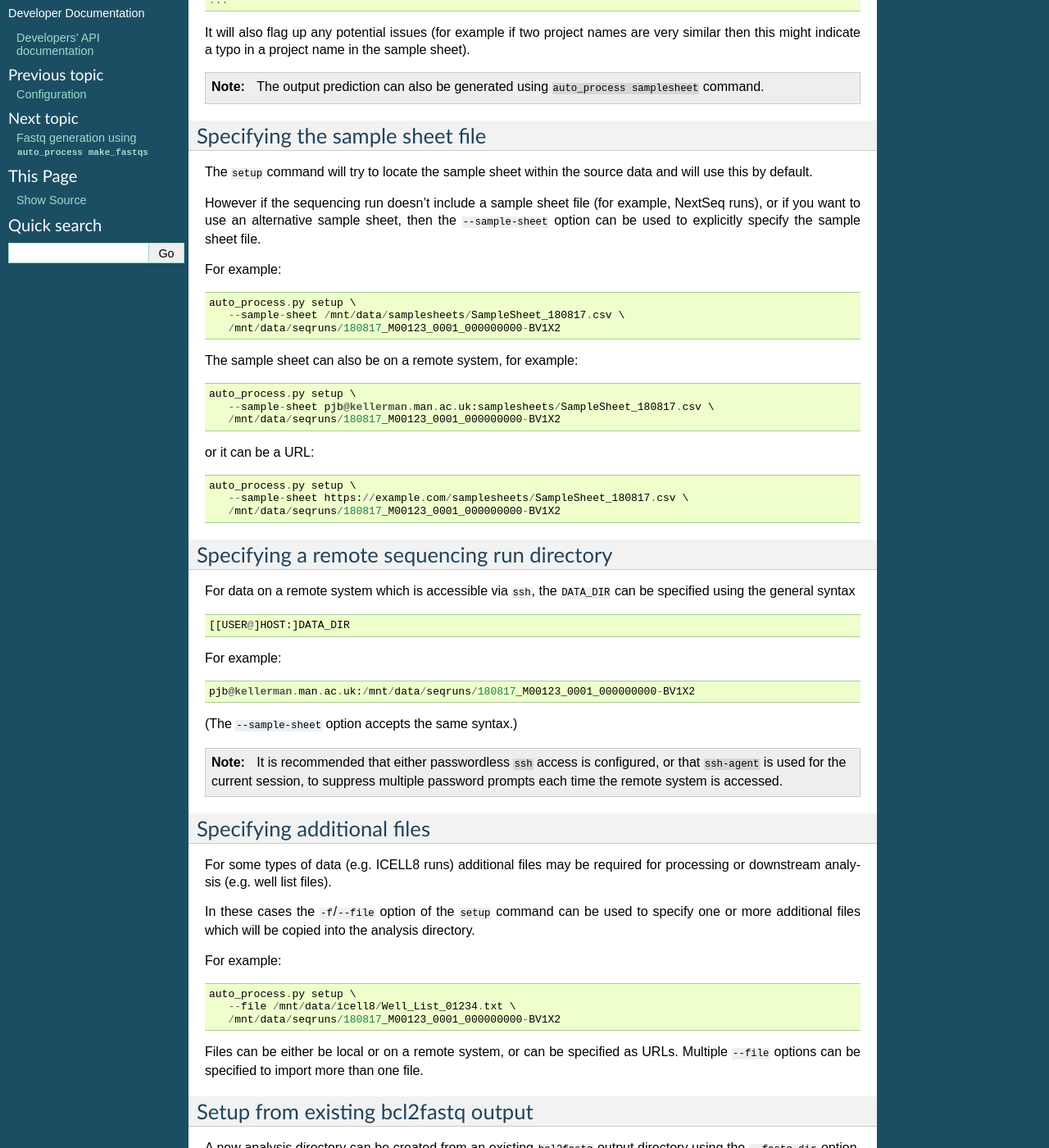
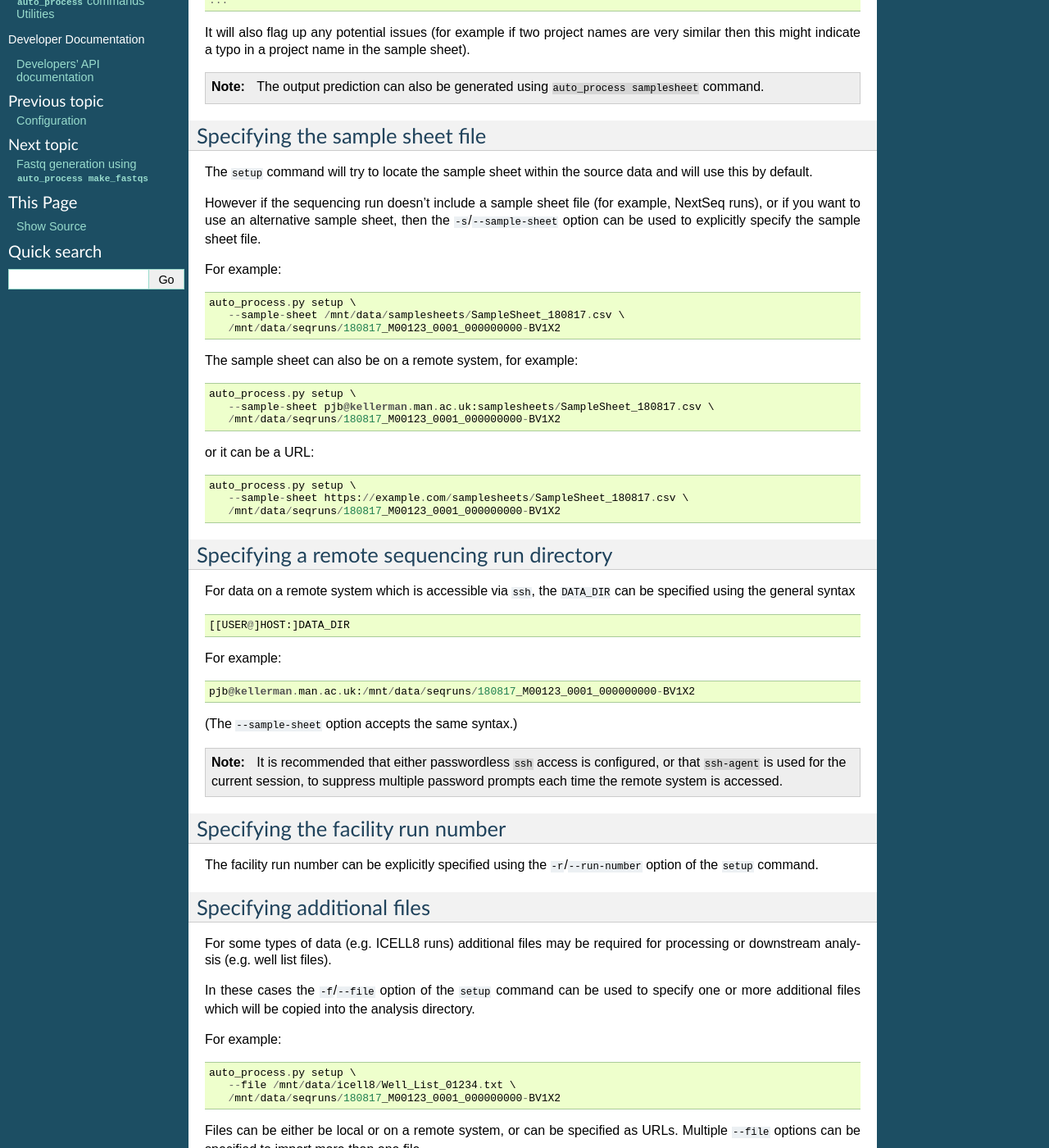
Before and after one commit to fls-bioinformatics-core/auto_process_ngs, a Sphinx documentation site: the page built from docs/source/using/setup.rst, in a window 1280 px wide and 1400 px high, scrolled down 930 px. Shown: the whole window at 82% size. Built offline with Sphinx 7.4.7, drawn with Linux system fonts in a browser that asks for light colours; some of the changed text lies outside the part shown.

Commit message:
Update the documentation for the 'setup' command, for -r and -s options.

```diff
--- a/docs/source/using/setup.rst
+++ b/docs/source/using/setup.rst
@@ -86,9 +86,9 @@
 
 However if the sequencing run doesn't include a sample
 sheet file (for example, NextSeq runs), or if you want to
-use an alternative sample sheet, then the ``--sample-sheet``
-option can be used to explicitly specify the sample sheet
-file.
+use an alternative sample sheet, then the
+``-s``/``--sample-sheet`` option can be used to explicitly
+specify the sample sheet file.
 
 For example:
 
@@ -142,6 +142,15 @@
    current session, to suppress multiple password prompts
    each time the remote system is accessed.
 
+.. _setup_specifying_facility_run_number:
+
+**********************************
+Specifying the facility run number
+**********************************
+
+The facility run number can be explicitly specified using the
+``-r``/``--run-number`` option of the ``setup`` command.
+
 .. _setup_specifying_additional_files:
 
 ***************************
```
